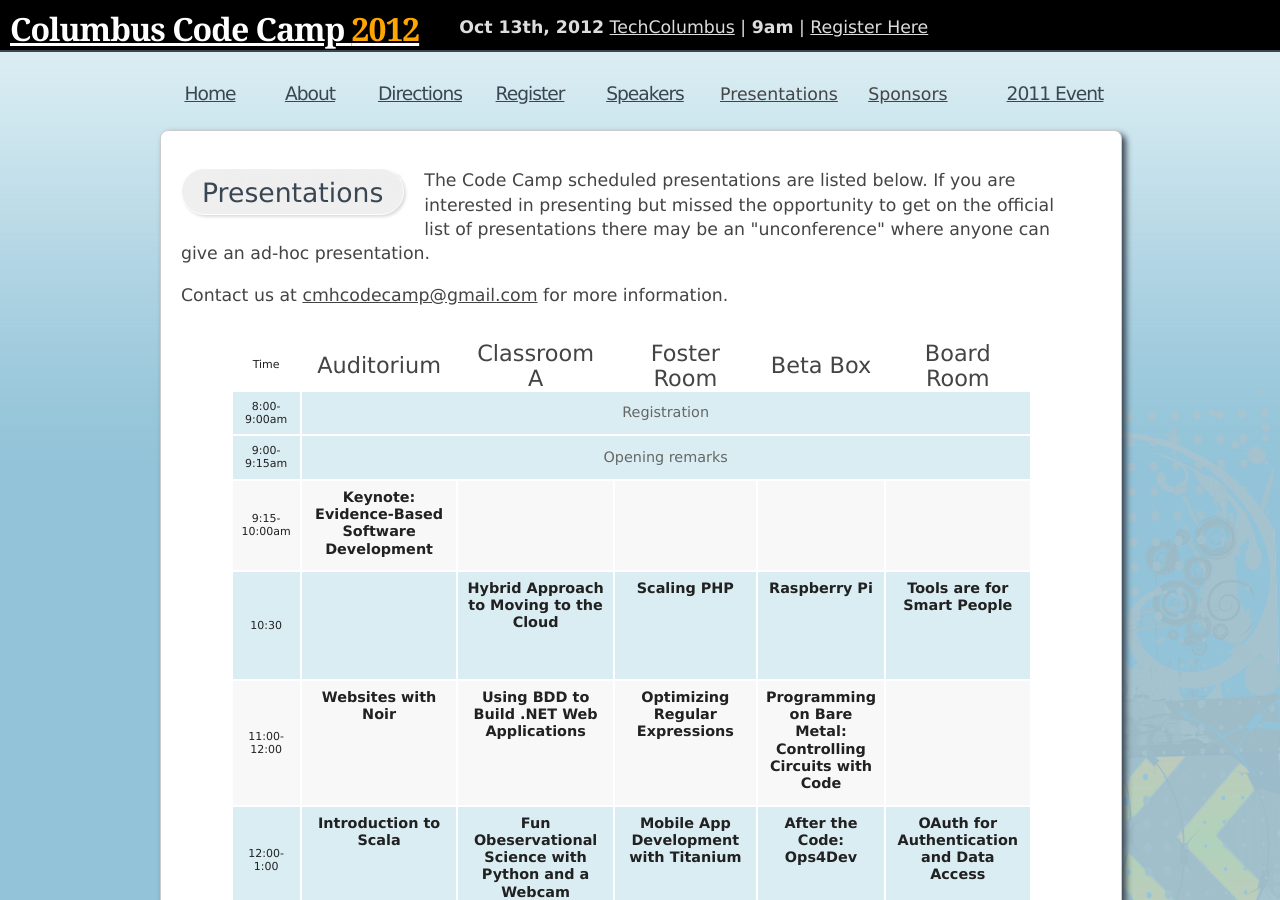
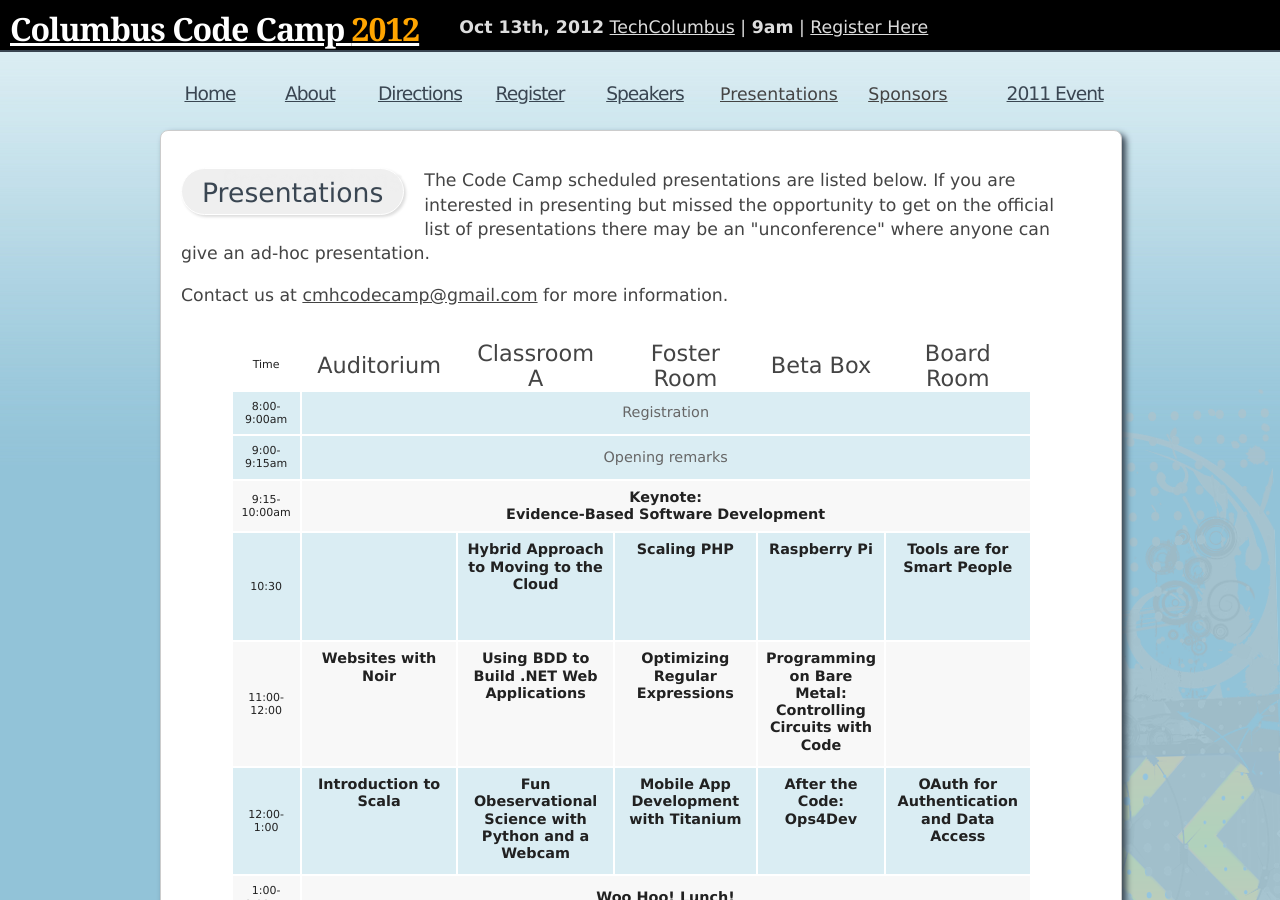
Before and after one commit to cmhcodecamp/cmhcodecamp.github.com, a Jekyll site: the page built from presentations.html, in a window 1280 px wide and 900 px high. Built offline with Jekyll 4.4.1, drawn with Linux system fonts in a browser that asks for light colours; nearby versions of some CDN libraries.

Commit message:
Keynote Keynote Keynote Keynote.

```diff
--- a/presentations.html
+++ b/presentations.html
@@ -39,7 +39,7 @@ title: Columbus Code Camp
 						<tr class="odd">
 						  <td class="time-col">8:00-9:00am</td>
 						  <td colspan="5" style="width:90%">Registration</td>
-					  </tr>
+					  	</tr>
 						<tr class="odd">
 							<td class="time-col">9:00-9:15am</td>
 							<td colspan="5" style="width:90%">
@@ -47,15 +47,8 @@ title: Columbus Code Camp
 						</tr>
 						<tr class="even">
 							<td class="time-col">9:15-10:00am</td>
-							<td colspan="1" style="width:30%" valign="top">
-								<strong>Keynote: Evidence-Based Software Development</strong>								<div style="margin:4px;text-align:left!important;font-size:11px"></div>
-							</td>
-							<td colspan="1" style="width:30%" valign="top"><div style="margin:4px;text-align:left!important;font-size:11px"></div>
-							</td>
-							<td style="width:30%" valign="top">&nbsp;</td>
-							<td style="width:30%" valign="top">&nbsp;</td>
-							<td colspan="1" style="width:30%" valign="top">
-							  <strong>&nbsp;</strong>
+							<td colspan="5" style="width:90%">
+								<strong>Keynote: <br>Evidence-Based Software Development</strong>
 							</td>
 						</tr>
 						<tr class="odd">
```
Also changed, not shown: 1 other file.
